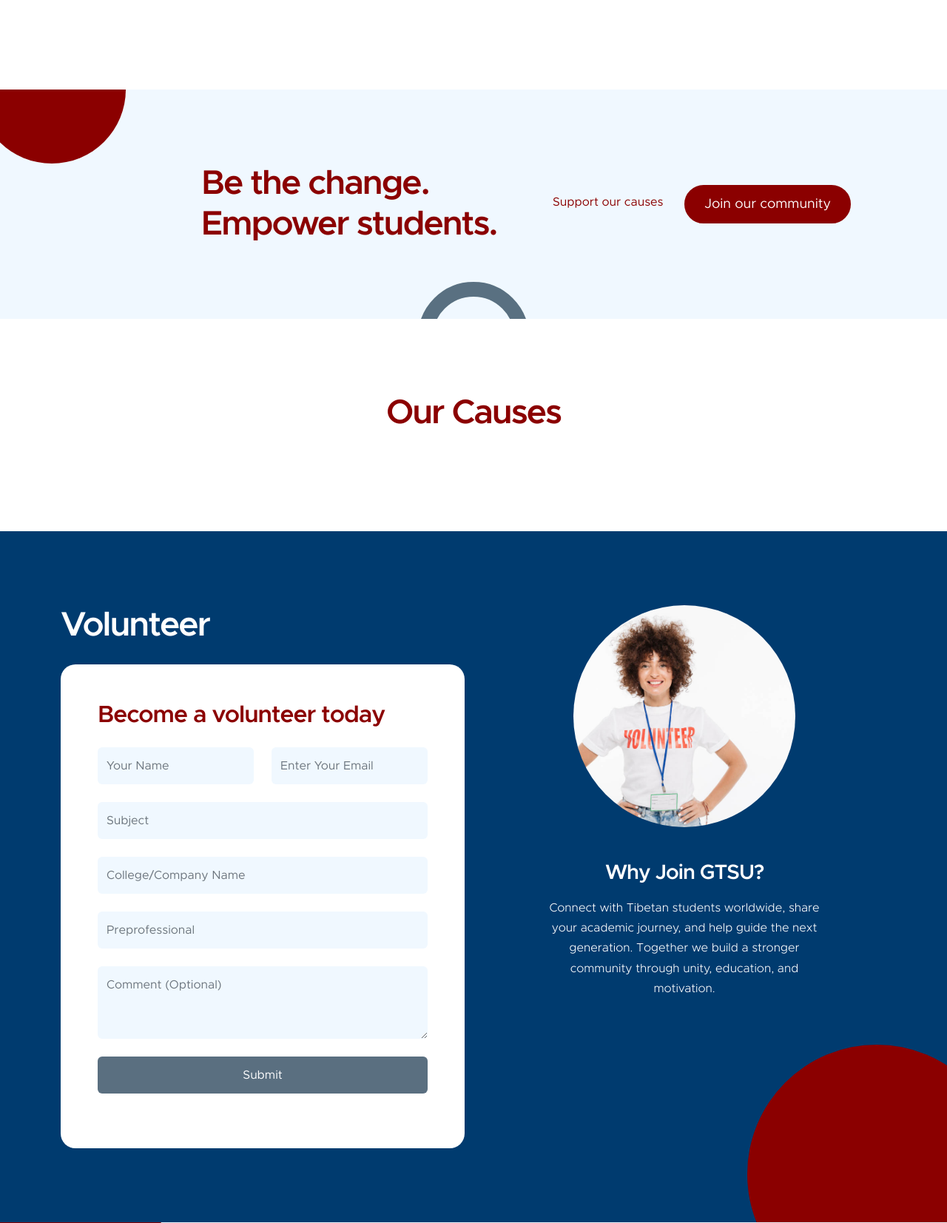
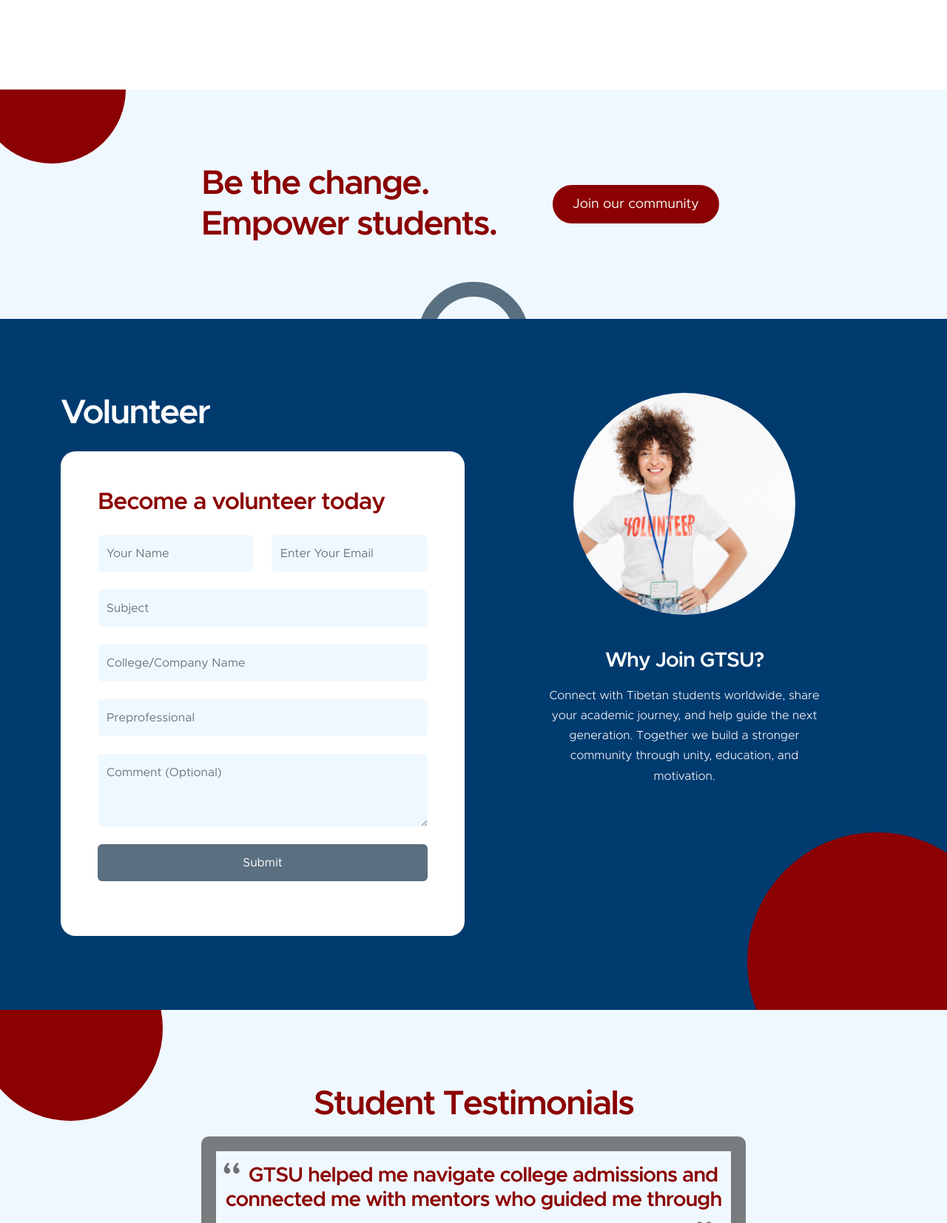
Before and after one commit to lobsangtashi123/gtsu, a Django app: page / in a window 1280 px wide. Shown: the part 3727-5380 px from the top of the page at 74% size. Run offline with Django 4.2, Linux system fonts and the light colour scheme; data that the repository does not hold is empty; some libraries are stand-ins or nearby versions.

Commit message:
Update index.html

```diff
--- a/templates/index.html
+++ b/templates/index.html
@@ -381,55 +381,8 @@
                         </div>
 
                         <div class="col-lg-5 col-12">
-                            <a href="{% url 'causes' %}" class="me-4">Support our causes</a>
-
                             <a href="#section_4" class="custom-btn btn smoothscroll">Join our community</a>
                         </div>
-
-                    </div>
-                </div>
-            </section>
-
-
-            <section class="section-padding" id="section_3">
-                <div class="container">
-                    <div class="row">
-
-                        <div class="col-lg-12 col-12 text-center mb-4">
-                            <h2>Our Causes</h2>
-                        </div>
-
-                        {% for cause in causes %}
-                        <div class="col-lg-4 col-md-6 col-12 mb-4 mb-lg-0">
-                            <div class="custom-block-wrap">
-                                <img src="{{cause.img.url}}" class="custom-block-image img-fluid" alt="">
-
-                                <div class="custom-block">
-                                    <div class="custom-block-body">
-                                        <h5 class="mb-3">{{cause.name}}</h5>
-
-                                        <p>{{cause.detail}}</p>
-
-                                        <div class="d-flex align-items-center my-2">
-                                            <p class="mb-0">
-                                                <strong>Raised:</strong>
-                                                ₹ {{cause.raised}}
-                                            </p>
-
-                                            <p class="ms-auto mb-0">
-                                                <strong>Goal:</strong>
-                                                ₹ {{cause.goal}}
-                                            </p>
-                                        </div>
-                                    </div>
-
-                                    <a href="/donate/{{cause.id}}" class="custom-btn btn">Donate now</a>
-                                </div>
-                            </div>
-                        </div>
-                        {% endfor %}
-
-
 
                     </div>
                 </div>
```
